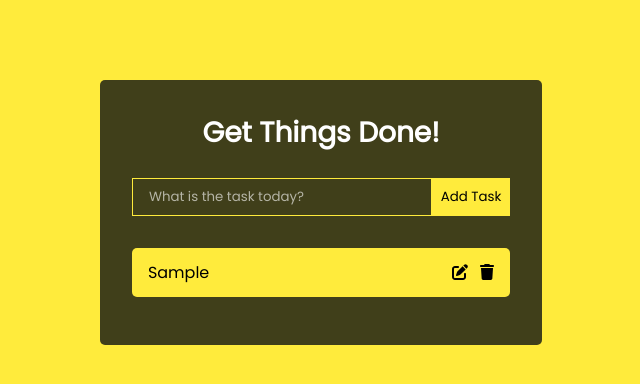
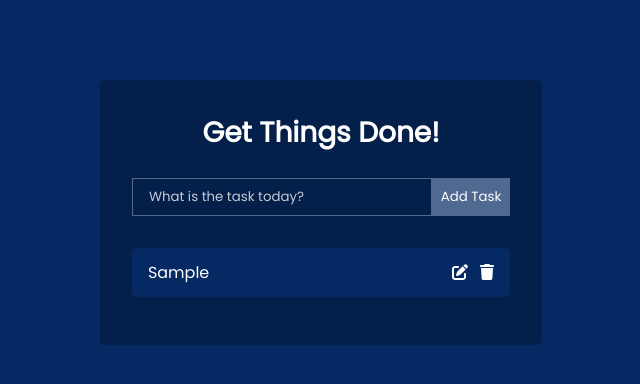
Before and after one commit to moulekul/ToDoList-React-App, a React (Create React App) app: page / in a window 1280 px wide. Both pictures are taken after typing "Sample" into the empty fields and a click on the button "Add Task". Shown: the top 384 px of the page, without its empty margins (319-959 px from the left). Built offline with nearby package versions, Linux system fonts and the light colour scheme.

Commit message:
Aupdate App.css

```diff
--- a/src/App.css
+++ b/src/App.css
@@ -8,7 +8,7 @@
 }
 
 body {
-  background: #ffeb3c;
+  background: #052962;
   display: flex;
   justify-content: center;
   align-items: center;
@@ -25,7 +25,7 @@ h1 {
 }
 
 .TodoWrapper {
-  background: #403f1a;
+  background: #041f4a;
   margin-top: 5rem;
   padding: 2rem;
   border-radius: 5px;
@@ -38,21 +38,21 @@ h1 {
 .todo-input {
   outline: none;
   background: none;
-  border: 1px solid #ffeb3c;
+  border: 1px solid #506991;
   padding: 0.5rem 1rem;
   margin-top: 1rem;
   margin-bottom: 2rem;
   width: 300px;
-  color: #ffffff9c;
+  color: #ffffffc4;
 }
 
 .todo-input::placeholder {
-  color: #ffffff9c;
+  color: #ffffffc4;
 }
 
 .todo-btn {
-  background: #ffeb3c;
-  color: #000;
+  background: #506991;
+  color: #fff;
   border: none;
   padding: 0.55rem;
   cursor: pointer;
@@ -63,8 +63,8 @@ h1 {
   display: flex;
   justify-content: space-between;
   align-items: center;
-  background: #ffeb3c;
-  color: #000;
+  background: #052962;
+  color: #fff;
   padding: 0.75rem 1rem;
   border-radius: 5px;
   margin-bottom: 1rem;
@@ -76,6 +76,6 @@ h1 {
 }
 
 .completed {
-  color: #fdff95;
+  color: #ffe500;
   text-decoration: line-through;
 }
```
